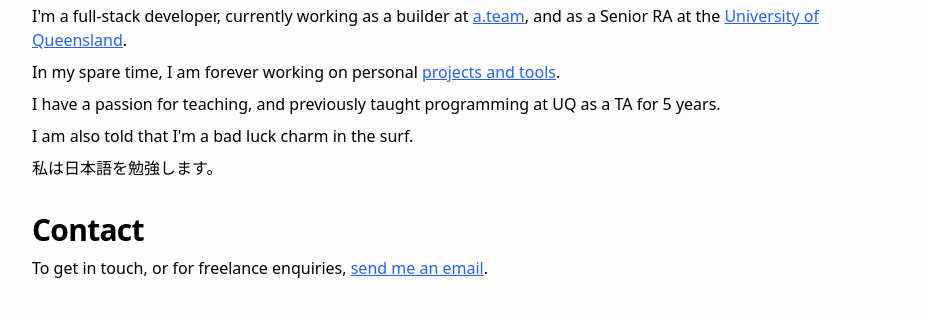
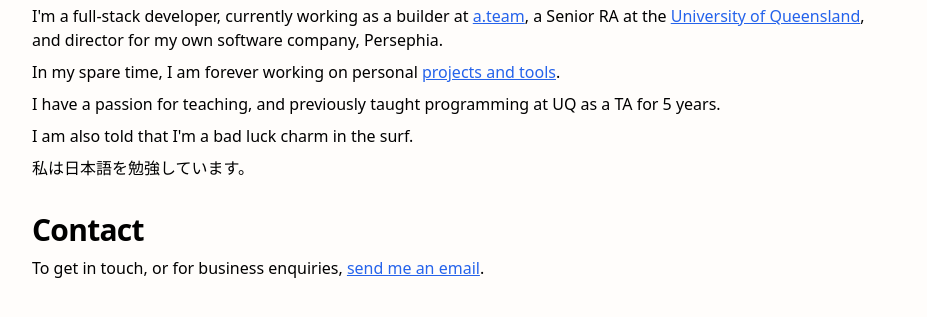
Before and after one commit to harrykeightley/hk, an Astro site: page / in a window 1280 px wide. Shown: the part 639-956 px from the top of the page, without its empty margins (176-1103 px from the left). Built offline with nearby package versions, Linux system fonts and the light colour scheme; Astro itself is replaced by a stand-in of ours.

Commit message:
Add Persephia, fix some grammar.

```diff
--- a/src/pages/index.astro
+++ b/src/pages/index.astro
@@ -25,22 +25,23 @@ This is where he puts content so that he doesn't forget`
         <p>
           I'm a full-stack developer, currently working as a builder at
           <a class="link" href="https://www.a.team/">a.team</a>,
-          and as a Senior RA at the
-          <a class="link" href='https://www.uq.edu.au/'>University of Queensland</a>.
+          a Senior RA at the
+          <a class="link" href='https://www.uq.edu.au/'>University of Queensland</a>,
+          and director for my own software company, Persephia.
         </p>
         <p>In my spare time, I am forever working on personal{" "}
           <a class="link" href="/projects">projects and tools</a>.
         </p>
         <p>I have a passion for teaching, and previously taught programming at UQ as a TA for 5 years.</p>
         <p>I am also told that I'm a bad luck charm in the surf.</p>
-        <p>私は日本語を勉強します。</p>
+        <p>私は日本語を勉強しています。</p>
       </section>
     </section>
 
     <section>
       <h2>Contact</h2>
       <p class="mt-2">
-        To get in touch, or for freelance enquiries,
+        To get in touch, or for business enquiries,
         <a class="link" href="mailto:harrykeightley@outlook.com" >send me an email</a>.
       </p>
     </section>
```
